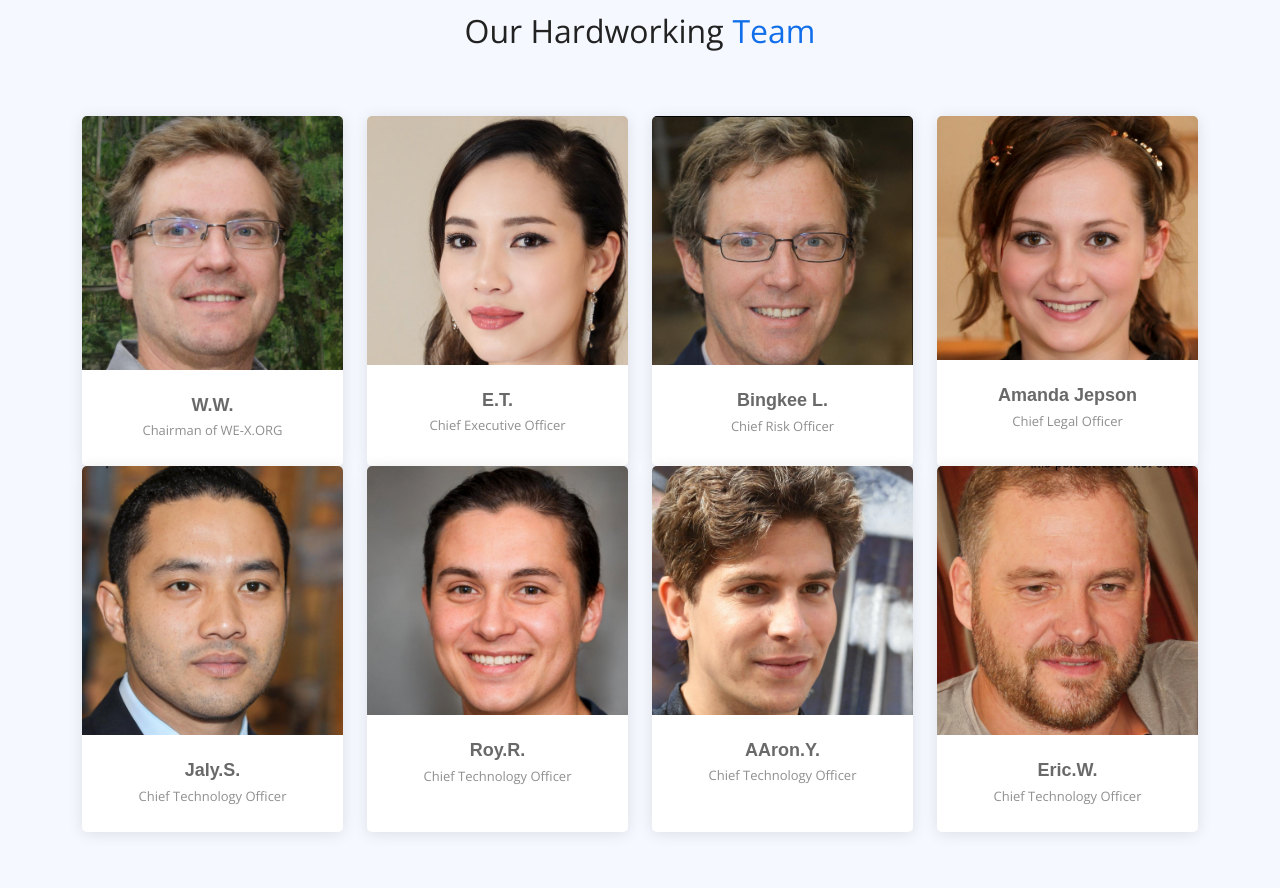
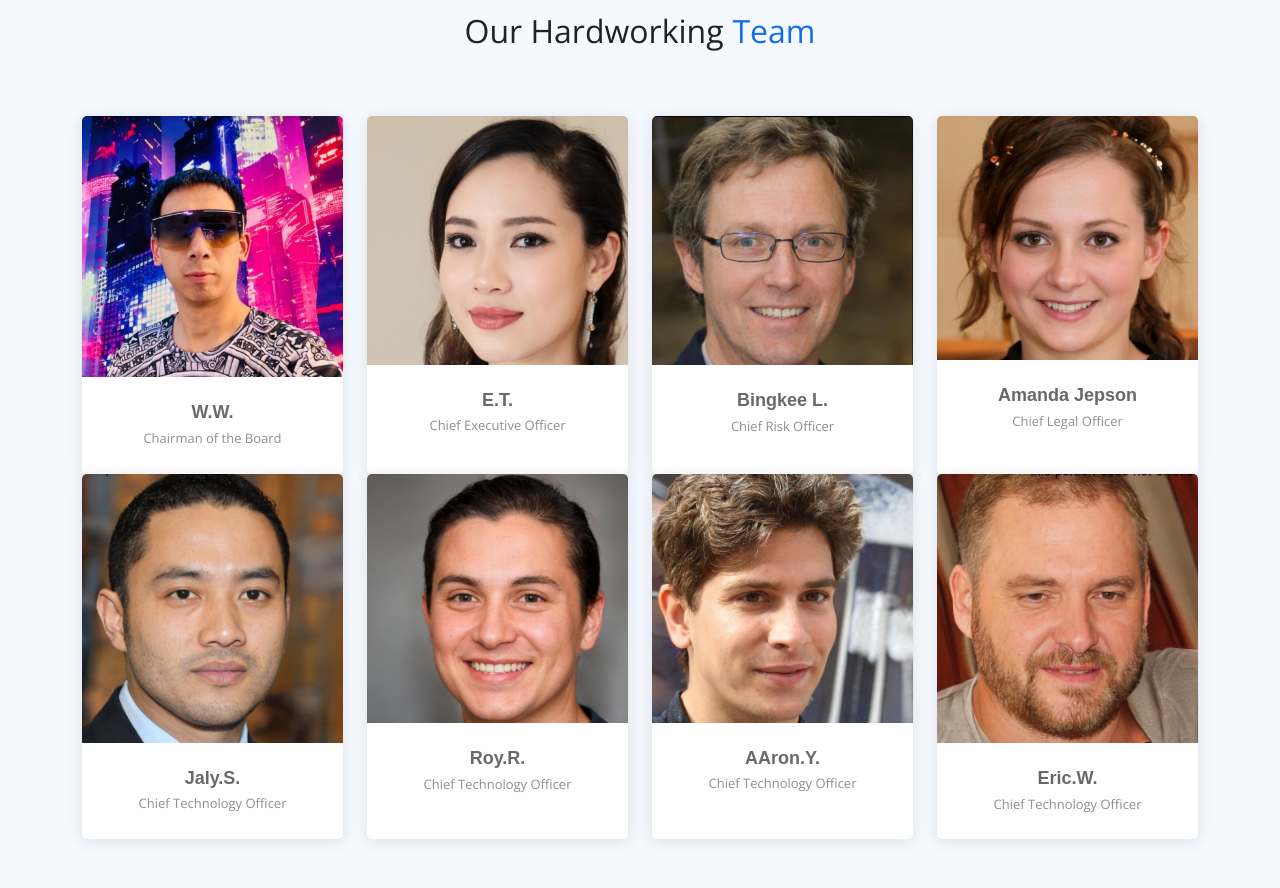
Before and after one commit to streetpoet/we-x, a plain HTML site: page index.html in a window 1280 px wide. Shown: the part 3906-4794 px from the top of the page. Drawn offline with Linux system fonts and the light colour scheme.

Commit message:
update content

```diff
--- a/index.html
+++ b/index.html
@@ -417,10 +417,10 @@
 
         <div class="row gy-4">
 
-          <div class="col-lg-3 col-md-6 d-flex align-items-stretch" data-aos="fade-up" data-aos-delay="100">
+          <div class="col-lg-3 col-md-6 col-6 d-flex align-items-stretch" data-aos="fade-up" data-aos-delay="100">
             <div class="team-member">
               <div class="member-img">
-                <img src="assets/img/team/team-1.png" class="img-fluid" alt="">
+                <img src="assets/img/team/team-1.jpg" class="img-fluid" alt="">
                 <div class="social">
                   <a href=""><i class="bi bi-twitter-x"></i></a>
                   <a href=""><i class="bi bi-facebook"></i></a>
@@ -430,12 +430,12 @@
               </div>
               <div class="member-info">
                 <h4>W.W.</h4>
-                <span>Chairman of WE-X.ORG</span>
+                <span>Chairman of the Board</span>
               </div>
             </div>
           </div><!-- End Team Member -->
 
-          <div class="col-lg-3 col-md-6 d-flex align-items-stretch" data-aos="fade-up" data-aos-delay="200">
+          <div class="col-lg-3 col-md-6 col-6 d-flex align-items-stretch" data-aos="fade-up" data-aos-delay="200">
             <div class="team-member">
               <div class="member-img">
                 <img src="assets/img/team/team-2.png" class="img-fluid" alt="">
@@ -453,7 +453,7 @@
             </div>
           </div><!-- End Team Member -->
 
-          <div class="col-lg-3 col-md-6 d-flex align-items-stretch" data-aos="fade-up" data-aos-delay="300">
+          <div class="col-lg-3 col-md-6 col-6 d-flex align-items-stretch" data-aos="fade-up" data-aos-delay="300">
             <div class="team-member">
               <div class="member-img">
                 <img src="assets/img/team/team-3.png" class="img-fluid" alt="">
@@ -471,7 +471,7 @@
             </div>
           </div><!-- End Team Member -->
 
-          <div class="col-lg-3 col-md-6 d-flex align-items-stretch" data-aos="fade-up" data-aos-delay="400">
+          <div class="col-lg-3 col-md-6 col-6 d-flex align-items-stretch" data-aos="fade-up" data-aos-delay="400">
             <div class="team-member">
               <div class="member-img">
                 <img src="assets/img/team/team-4.png" class="img-fluid" alt="">
@@ -492,7 +492,7 @@
         </div>
         <div class="row gy-4">
 
-          <div class="col-lg-3 col-md-6 d-flex align-items-stretch" data-aos="fade-up" data-aos-delay="100">
+          <div class="col-lg-3 col-md-6 col-6 d-flex align-items-stretch" data-aos="fade-up" data-aos-delay="100">
             <div class="team-member">
               <div class="member-img">
                 <img src="assets/img/team/team-5.png" class="img-fluid" alt="">
@@ -510,7 +510,7 @@
             </div>
           </div><!-- End Team Member -->
 
-          <div class="col-lg-3 col-md-6 d-flex align-items-stretch" data-aos="fade-up" data-aos-delay="200">
+          <div class="col-lg-3 col-md-6 col-6 d-flex align-items-stretch" data-aos="fade-up" data-aos-delay="200">
             <div class="team-member">
               <div class="member-img">
                 <img src="assets/img/team/team-6.png" class="img-fluid" alt="">
@@ -528,7 +528,7 @@
             </div>
           </div><!-- End Team Member -->
 
-          <div class="col-lg-3 col-md-6 d-flex align-items-stretch" data-aos="fade-up" data-aos-delay="300">
+          <div class="col-lg-3 col-md-6 col-6 d-flex align-items-stretch" data-aos="fade-up" data-aos-delay="300">
             <div class="team-member">
               <div class="member-img">
                 <img src="assets/img/team/team-7.png" class="img-fluid" alt="">
@@ -546,7 +546,7 @@
             </div>
           </div><!-- End Team Member -->
 
-          <div class="col-lg-3 col-md-6 d-flex align-items-stretch" data-aos="fade-up" data-aos-delay="400">
+          <div class="col-lg-3 col-md-6 col-6 d-flex align-items-stretch" data-aos="fade-up" data-aos-delay="400">
             <div class="team-member">
               <div class="member-img">
                 <img src="assets/img/team/team-8.png" class="img-fluid" alt="">
```
Also changed, not shown: assets/img/logo2.png (deleted), assets/img/team/team-1.jpg (added).
